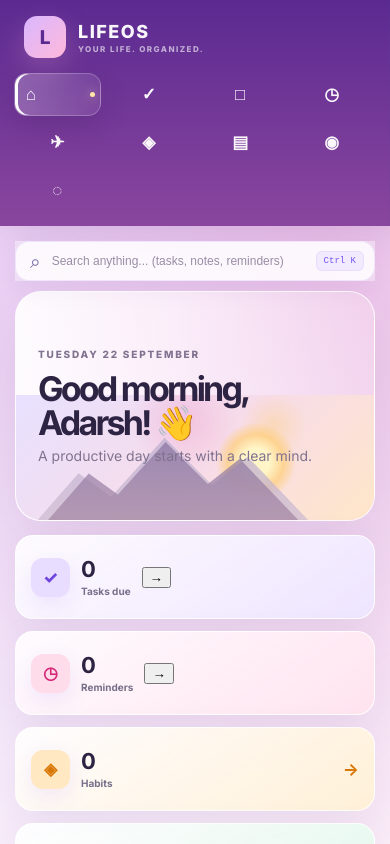
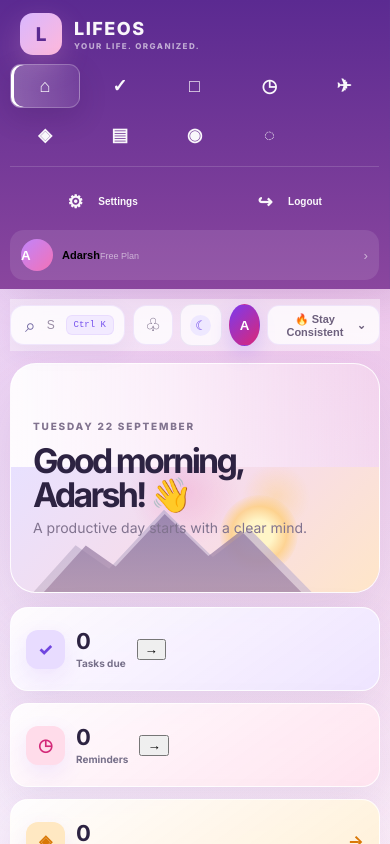
Before and after one commit to singhadarsh2036-rgb/LIFEOS, a React (Vite) app in the folder frontend/: page /dashboard in a window 390 px wide. Shown: the top 844 px of the page. Built offline with nearby package versions, Linux system fonts and the light colour scheme.

Commit message:
Fix mobile dashboard navigation

```diff
--- a/frontend/src/Dashboard.css
+++ b/frontend/src/Dashboard.css
@@ -2607,3 +2607,227 @@ html[data-lifeos-theme="dark"] .lifeos-toast {
     display: none;
   }
 }
+/* =========================================================
+   LIFEOS MOBILE DASHBOARD — FINAL NAVIGATION FIX
+   ========================================================= */
+
+@media (max-width: 720px) {
+
+  .dashboard-page {
+    display: block;
+    min-height: 100vh;
+  }
+
+  /* ---------- SIDEBAR ---------- */
+
+  .sidebar {
+    width: 100%;
+    min-height: auto;
+    position: relative;
+    padding: 14px 14px 10px;
+    box-sizing: border-box;
+  }
+
+  .brand {
+    padding-bottom: 12px;
+  }
+
+  /* Main navigation */
+  .sidebar-nav {
+    display: grid;
+    grid-template-columns: repeat(5, 1fr);
+    gap: 6px;
+    width: 100%;
+  }
+
+  .nav-item {
+    min-width: 0;
+    height: 48px;
+    justify-content: center;
+    padding: 0;
+    border-radius: 13px;
+  }
+
+  .nav-item > span:not(.nav-icon):not(.nav-active-dot) {
+    display: none;
+  }
+
+  .nav-icon {
+    font-size: 20px;
+  }
+
+  .nav-active-dot {
+    display: none;
+  }
+
+  /* ---------- PROFILE / SETTINGS / LOGOUT ---------- */
+
+  .sidebar-bottom {
+    display: flex;
+    align-items: center;
+    gap: 7px;
+    margin-top: 9px;
+  }
+
+  .sidebar-bottom .nav-item {
+    flex: 1;
+    height: 42px;
+  }
+
+  .sidebar-bottom .nav-item > span:not(.nav-icon) {
+    display: inline !important;
+    font-size: 11px;
+  }
+
+  .sidebar-profile {
+    display: flex;
+    align-items: center;
+    width: 100%;
+    margin-top: 9px;
+    padding: 9px 11px;
+    box-sizing: border-box;
+    border-radius: 14px;
+  }
+
+  .sidebar-profile > * {
+    display: flex;
+  }
+
+  /* ---------- MAIN ---------- */
+
+  .dashboard-main {
+    width: 100%;
+    margin-left: 0;
+    padding: 12px;
+    box-sizing: border-box;
+  }
+
+  /* ---------- TOPBAR ---------- */
+
+  .topbar {
+    height: auto;
+    min-height: 52px;
+    margin-bottom: 12px;
+    gap: 8px;
+  }
+
+  .search-box {
+    width: 100%;
+    min-width: 0;
+  }
+
+  /* Bring theme/profile controls back */
+  .top-actions {
+    display: flex;
+    align-items: center;
+    gap: 7px;
+  }
+
+  .theme-toggle {
+    min-width: 42px;
+    width: 42px;
+    height: 42px;
+    padding: 0;
+    justify-content: center;
+  }
+
+  .theme-toggle-text {
+    display: none;
+  }
+
+  .top-profile {
+    display: flex;
+    width: 42px;
+    height: 42px;
+    padding: 0;
+    align-items: center;
+    justify-content: center;
+  }
+
+  /* ---------- HERO ---------- */
+
+  .hero-panel {
+    min-height: 230px;
+  }
+
+  .hero-art {
+    inset: 45% 0 0;
+  }
+
+  .hero-copy h1 {
+    font-size: 34px;
+  }
+
+  /* ---------- METRICS ---------- */
+
+  .metric-grid {
+    grid-template-columns: repeat(2, 1fr);
+  }
+}
+
+
+/* =========================================================
+   SMALL PHONES
+   ========================================================= */
+
+@media (max-width: 480px) {
+
+  .sidebar {
+    padding: 11px 10px 9px;
+  }
+
+  .brand {
+    padding-bottom: 9px;
+  }
+
+  .sidebar-nav {
+    grid-template-columns: repeat(5, 1fr);
+    gap: 5px;
+  }
+
+  .nav-item {
+    height: 44px;
+    border-radius: 11px;
+  }
+
+  .nav-icon {
+    font-size: 18px;
+  }
+
+  .sidebar-bottom {
+    gap: 5px;
+  }
+
+  .sidebar-bottom .nav-item {
+    height: 39px;
+  }
+
+  .sidebar-bottom .nav-item > span:not(.nav-icon) {
+    font-size: 10px;
+  }
+
+  .sidebar-profile {
+    min-height: 46px;
+  }
+
+  .dashboard-main {
+    padding: 10px;
+  }
+
+  .metric-grid {
+    grid-template-columns: 1fr;
+  }
+
+  .hero-panel {
+    padding: 22px;
+  }
+
+  .hero-quote {
+    display: none;
+  }
+
+  .bottom-banner button {
+    display: none;
+  }
+
+}
```
